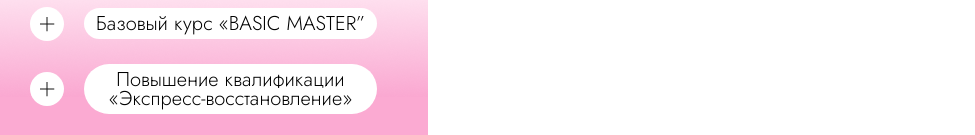
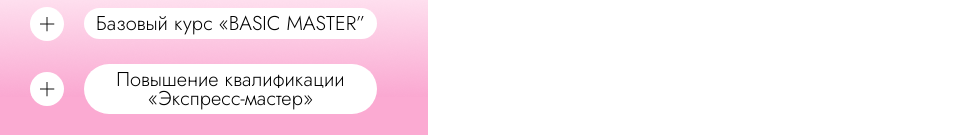
Before and after one commit to keryjuce/BarbieHouse, a plain HTML site: page index.html in a window 1280 px wide. Shown: the part 797-932 px from the top of the page, without its empty margins (0-975 px from the left). Drawn offline with Linux system fonts and the light colour scheme.

Commit message:
Update index.html

```diff
--- a/index.html
+++ b/index.html
@@ -53,7 +53,7 @@
                             <img src="./img/cources/plus.svg" alt="" class="button_plus">
                         </div>
                         <div class="cources_item_title">
-                            <p class="cources_item_title_text">Повышение квалификации «Экспресс-восстановление»</p>
+                            <p class="cources_item_title_text">Повышение квалификации «Экспресс-мастер»</p>
                         </div>
                     </div>
                 </div>
@@ -139,7 +139,7 @@
                 <img src="./img/cources/close.svg" alt="" class="button_close">
             </div>
             <div class="cources_active_item_text">
-                <p><b>Повышение Квалификации “EXPRESS MASTER” «Экспресс-восстановление»</b></p>
+                <p><b>Повышение Квалификации “EXPRESS MASTER”<br> «Экспресс-мастер»</b></p>
                 <p>Длительность курса: 1 день (2 модели) <br>⌛️11:00 - 18:00
                     </p>
                 <p>Групповой курс (2 человека)</p>
@@ -169,7 +169,7 @@
                 <img src="./img/cources/close.svg" alt="" class="button_close">
             </div>
             <div class="cources_active_item_text">
-                <p><b>Повышение квалификации «ВЕРХНИЕ ФОРМЫ»</b></p>
+                <p><b>Повышение квалификации<br> «ВЕРХНИЕ ФОРМЫ»</b></p>
                 <p>Длительность курса: 2 дня (2 модели) <br>⌛️11:00 - 17:00</p>
                 <p>Курс индивидуальный✨</p>
                 <p> 🖇️ Для кого :<br>
```
